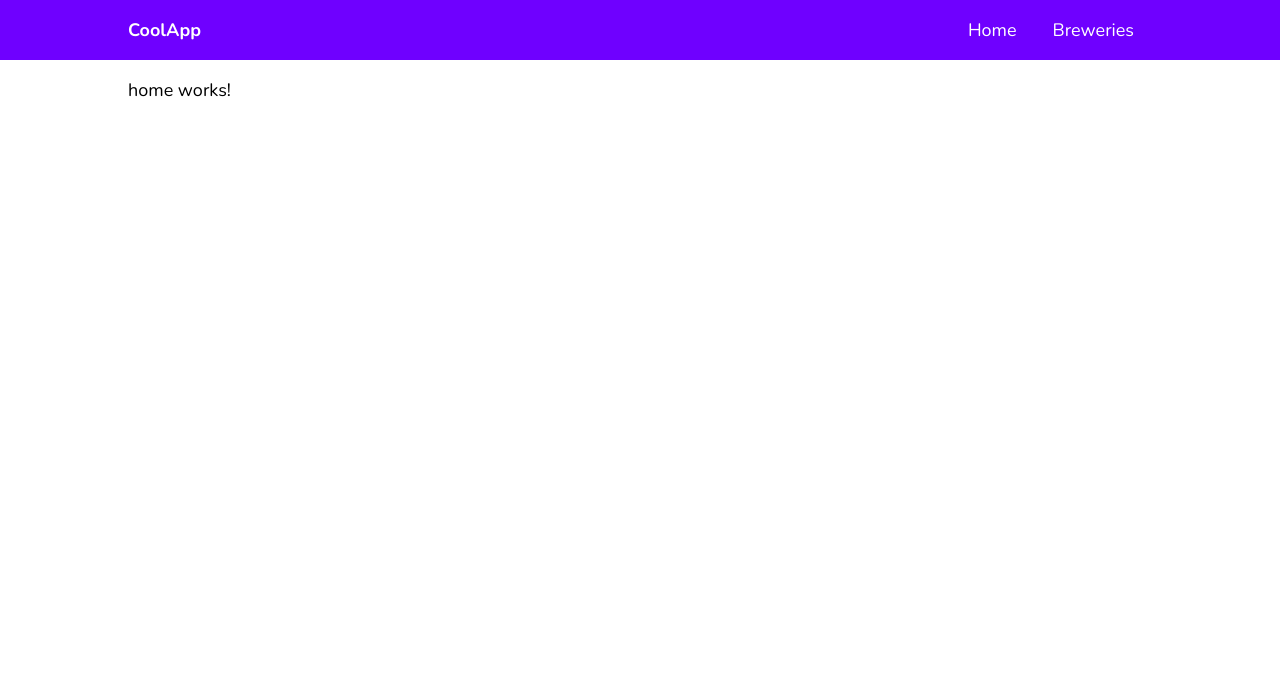
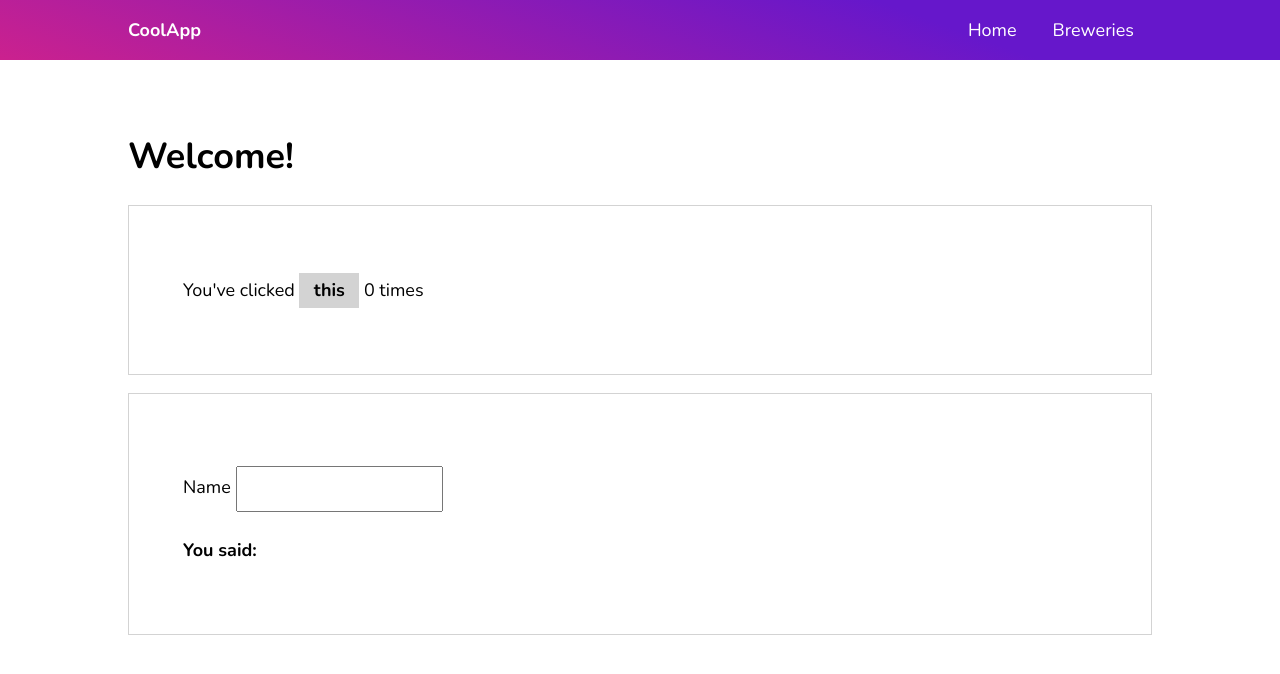
Before and after one commit to vijaygenius123/angular8-crash-course, an Angular app: page / in a window 1280 px wide. Shown: the top 674 px of the page. Built offline with nearby package versions, Linux system fonts and the light colour scheme.

Commit message:
Created One Way Data Binding And Two Way Data Binding

```diff
--- a/src/app/app.module.ts
+++ b/src/app/app.module.ts
@@ -5,6 +5,7 @@ import { AppRoutingModule } from './app-routing.module';
 import { AppComponent } from './app.component';
 import { HomeComponent } from './home/home.component';
 import { ListComponent } from './list/list.component';
+import {FormsModule} from '@angular/forms';
 
 @NgModule({
   declarations: [
@@ -14,7 +15,8 @@ import { ListComponent } from './list/list.component';
   ],
   imports: [
     BrowserModule,
-    AppRoutingModule
+    AppRoutingModule,
+    FormsModule
   ],
   providers: [],
   bootstrap: [AppComponent]
--- a/src/app/home/home.component.html
+++ b/src/app/home/home.component.html
@@ -1 +1,16 @@
-<p>home works!</p>
+<h1>Welcome!</h1>
+
+<div class="play-container">
+  <p>You've clicked <span (click)="countClick()">this</span> {{clickCounter}} times</p>
+</div>
+
+
+<div class="play-container">
+  <p>
+    <label for="name">Name
+      <input id="name" type="text" [(ngModel)]="name">
+    </label>
+    <br>
+    <strong>You said:</strong> {{name}}
+  </p>
+</div>
--- a/src/app/home/home.component.scss
+++ b/src/app/home/home.component.scss
@@ -0,0 +1,19 @@
+span{
+  font-weight: bold;
+  background: lightgray;
+  padding: .3em .8em;
+  cursor: pointer;
+  user-select: none;
+}
+
+
+.play-container{
+  padding: 3em;
+  border: 1px solid lightgray;
+  margin-bottom: 1em;
+
+  input{
+    padding: 1em;
+    margin-bottom: 2em;
+  }
+}
--- a/src/app/home/home.component.ts
+++ b/src/app/home/home.component.ts
@@ -6,10 +6,15 @@ import { Component, OnInit } from '@angular/core';
   styleUrls: ['./home.component.scss']
 })
 export class HomeComponent implements OnInit {
+  clickCounter = 0;
+  name = '';
 
   constructor() { }
 
   ngOnInit(): void {
   }
 
+  countClick(): void {
+    this.clickCounter += 1;
+  }
 }
--- a/src/styles.scss
+++ b/src/styles.scss
@@ -15,8 +15,11 @@ body{
   margin: 0 auto;
 }
 
+
+
 header{
-  background: $primary;
+  background-color: #6617cb;
+  background-image: linear-gradient(20deg, #cb218e 0%, #6617cb 72%);
   padding: 1em 0;
 
   a{
```
